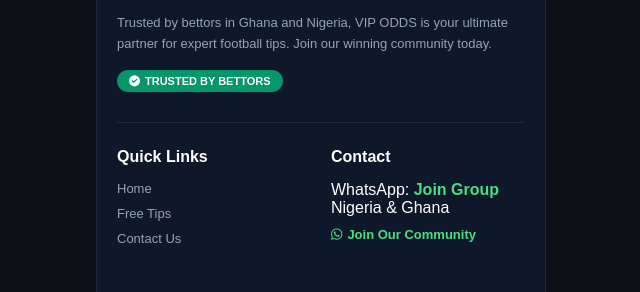
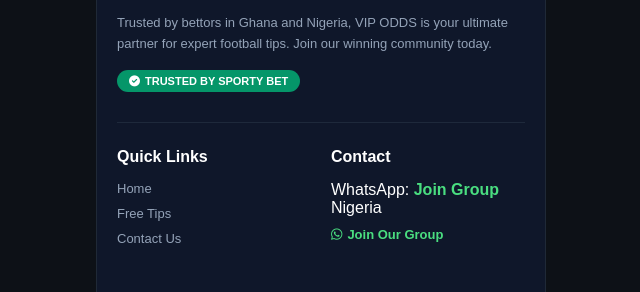
Before and after one commit to callmekome/Josh-, a plain HTML site: page Index.html in a window 1280 px wide. Shown: the part 1022-1314 px from the top of the page, without its empty margins (319-959 px from the left). Drawn offline with Linux system fonts and the light colour scheme.

Commit message:
Update Index.html

```diff
--- a/Index.html
+++ b/Index.html
@@ -122,7 +122,7 @@
         <footer class="site-footer">
             <h3>About VIP ODDS</h3>
             <p class="about-text">Trusted by bettors in Ghana and Nigeria, VIP ODDS is your ultimate partner for expert football tips. Join our winning community today.</p>
-            <div class="trusted-badge"><i class="fas fa-check-circle" style="margin-right:5px;"></i> TRUSTED BY BETTORS</div>
+            <div class="trusted-badge"><i class="fas fa-check-circle" style="margin-right:5px;"></i> TRUSTED BY SPORTY BET</div>
 
             <div class="footer-grid">
                 <div class="footer-column">
@@ -132,8 +132,8 @@
                 <div class="footer-column">
                     <h4>Contact</h4>
                     <p>WhatsApp: <a href="https://chat.whatsapp.com/L3JJ3o6tQazI7SOJ6Pisoo" target="_blank" class="whatsapp-link">Join Group</a></p>
-                    <p>Nigeria & Ghana</p>
-                    <a href="https://chat.whatsapp.com/L3JJ3o6tQazI7SOJ6Pisoo" target="_blank" class="join-community"><i class="fab fa-whatsapp" style="margin-right:5px;"></i> Join Our Community</a>
+                    <p>Nigeria</p>
+                    <a href="https://chat.whatsapp.com/L3JJ3o6tQazI7SOJ6Pisoo" target="_blank" class="join-community"><i class="fab fa-whatsapp" style="margin-right:5px;"></i> Join Our Group</a>
                 </div>
             </div>
 
```
